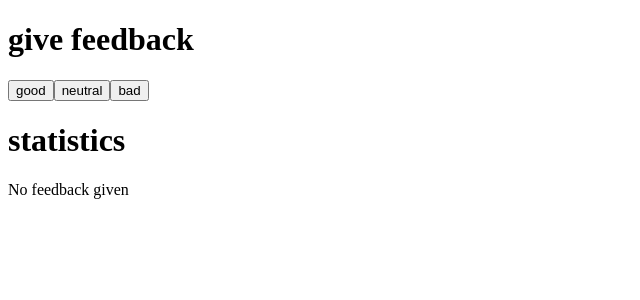
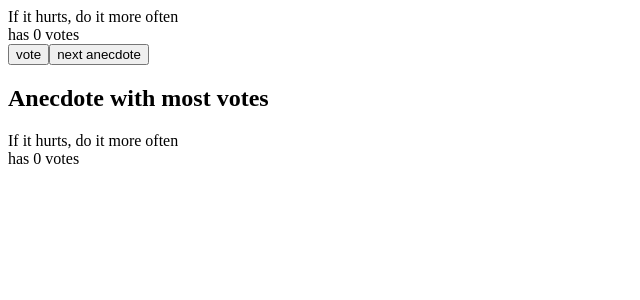
Before and after one commit to LindyJ7/FullStackOpen2021, a React (Create React App) app: page / in a window 1280 px wide. Shown: the top 300 px of the page, without its empty margins (0-640 px from the left). Built offline with nearby package versions, Linux system fonts and the light colour scheme.

Commit message:
Display top voted anecdote

```diff
--- a/src/App.js
+++ b/src/App.js
@@ -1,47 +1,29 @@
 import { useState } from 'react'
 
 const App = () => {
-  // save clicks of each button to its own state
-  const [good, setGood] = useState(0)
-  const [neutral, setNeutral] = useState(0)
-  const [bad, setBad] = useState(0)
+  const anecdotes = [
+    'If it hurts, do it more often',
+    'Adding manpower to a late software project makes it later!',
+    'The first 90 percent of the code accounts for the first 10 percent of the development time...The remaining 10 percent of the code accounts for the other 90 percent of the development time.',
+    'Any fool can write code that a computer can understand. Good programmers write code that humans can understand.',
+    'Premature optimization is the root of all evil.',
+    'Debugging is twice as hard as writing the code in the first place. Therefore, if you write the code as cleverly as possible, you are, by definition, not smart enough to debug it.',
+    'Programming without an extremely heavy use of console.log is same as if a doctor would refuse to use x-rays or blood tests when diagnosing patients'
+  ]
 
-  if (good+bad+neutral !== 0)
-  {
-    return (
-      <div>
-        <Header label="give feedback" />
-        <Button label="good" onClick={setState(setGood, good)} />
-        <Button label="neutral" onClick={setState(setNeutral, neutral)} />
-        <Button label="bad" onClick={setState(setBad, bad)} />
-        <Header label="statistics" />
-        <Statistics statInfo={{good: good, setGood: setGood, bad: bad, setBad: setBad, neutral: neutral, setNeutral: setNeutral}}/>
-      </div>
-    )
-  }
+  const [selected, setSelected] = useState(0)
+  const [points, setPoints] = useState(Array(7).fill(0))
+
+  const maxIdx = points.indexOf(Math.max(...points))
+  console.log(maxIdx)
+
   return (
     <div>
-      <Header label="give feedback" />
-      <Button label="good" onClick={setState(setGood, good)} />
-      <Button label="neutral" onClick={setState(setNeutral, neutral)} />
-      <Button label="bad" onClick={setState(setBad, bad)} />
-      <Header label="statistics" />
-      <p>No feedback given</p>
-    </div>
-  )
-}
-
-function setState(stateFunc, currAmt)
-{
-  return () => {stateFunc(currAmt + 1)};
-}
-
-const Header = ({label}) => {
-  return (
-    <div>
-      <h1>
-        {label}
-      </h1>
+      <AnecdoteVotes anecdote={anecdotes[selected]} votes={points[selected]} />
+      <Button label="vote" onClick={()=>{setPointsArray(points, setPoints, selected)}} />
+      <Button label="next anecdote" onClick={() => {setSelected(Math.floor(Math.random() * 7))}} />
+      <h2>Anecdote with most votes</h2>
+      <AnecdoteVotes anecdote={anecdotes[maxIdx]} votes={points[maxIdx]} />
     </div>
   )
 }
@@ -54,25 +36,20 @@ const Button = ({label, onClick}) => {
   )
 }
 
-const StatisticLine = ({label, amount, hasPct}) => {
+const AnecdoteVotes = ({anecdote, votes}) => {
   return (
     <div>
-      {label} {amount} {hasPct ? "%" : ""}
+      {anecdote}
+      <br></br>
+      has {votes} votes
     </div>
   )
 }
 
-const Statistics = ({statInfo}) => {
-  return (
-    <div>
-      <StatisticLine label="good" amount={statInfo.good} />
-      <StatisticLine label="neutral" amount={statInfo.neutral} />
-      <StatisticLine label="bad" amount={statInfo.bad} />
-      <StatisticLine label="all" amount={statInfo.good+statInfo.neutral+statInfo.bad} />
-      <StatisticLine label="average" amount={ (statInfo.good-statInfo.bad)/(statInfo.good+statInfo.bad+statInfo.neutral) || 0}/>
-      <StatisticLine label="positive" amount={(statInfo.good)/(statInfo.good+statInfo.bad+statInfo.neutral) *100 || 0} hasPct={true}/>
-    </div>
-  )
+const setPointsArray = (points, setPoints, selected) => {
+  var copy = [...points]
+  copy[selected]++
+  setPoints(copy)
 }
 
 export default App
```
